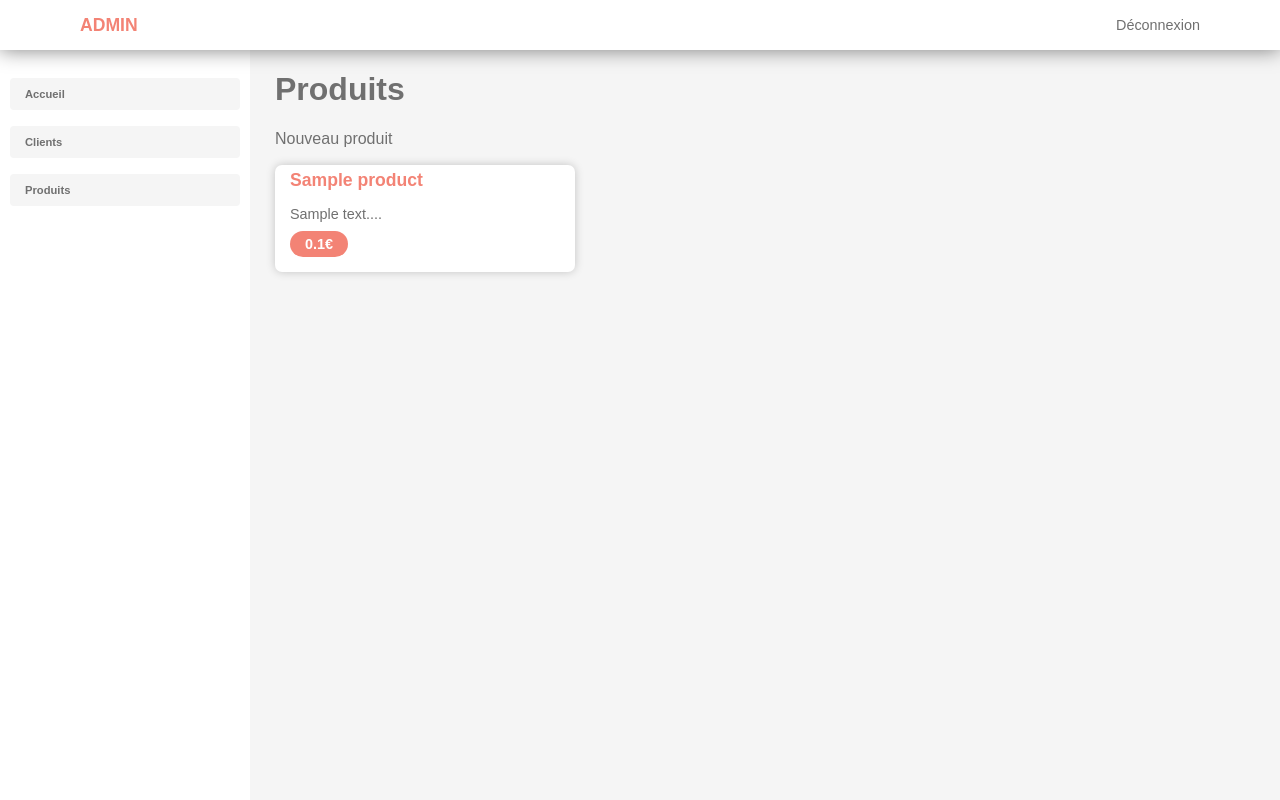
After one commit to simcao/admincore, a Symfony app: template templates/admincore/pages/product/index.html.twig in a window 1280 px wide. The commit adds this page. Run offline with Twig, Linux system fonts and the light colour scheme; the template is opened without the code that fills it: most values are stand-ins (such as "Sample title", 1, 10 or a date in 2020); some libraries are stand-ins or nearby versions.

Commit message:
Added form template

```diff
--- a/assets/admincore/css/components/grid.css
+++ b/assets/admincore/css/components/grid.css
@@ -1,7 +1,8 @@
 main {
-    position: absolute;
+    position: relative;
     top: calc(var(--topbar-height) + 0px);
-    left: calc(var(--sidebar-width) + 20px);
+    left: calc(var(--sidebar-width) + 0px);
+    max-width: calc(100% - var(--sidebar-width));
 }
 .container {
     margin: auto auto;
--- /dev/null
+++ b/assets/admincore/css/components/helper.css
@@ -0,0 +1,13 @@
+.mt-1 {
+    margin-top: .7rem;
+}
+.mt-2 {
+    margin-top: .9rem;
+}
+.mt-3 {
+    margin-top: 1.1rem;
+}
+.text-preview-50 {
+    max-width: 50ch;
+    overflow: hidden;
+}
--- /dev/null
+++ b/assets/admincore/css/elements/badge.css
@@ -0,0 +1,12 @@
+.badge {
+    background-color: var(--color-background);
+    padding: 5px 15px;
+    border-radius: 50px;
+    -moz-border-radius: 50px;
+    -webkit-border-radius: 50px;
+    font-weight: bold;
+}
+.badge-primary {
+    background-color: var(--color-primary);
+    color: var(--color-primary-text);
+}
--- /dev/null
+++ b/assets/admincore/css/elements/card.css
@@ -0,0 +1,27 @@
+.card {
+    background-color: var(--color-box);
+    color: var(--color-text-box);
+    box-sizing: border-box;
+    -webkit-box-sizing: border-box;
+    -moz-box-sizing: border-box;
+    padding: 5px 15px;
+    box-shadow: var(--box-shadow-light);
+    -webkit-box-shadow: var(--box-shadow-light);
+    -moz-box-shadow: var(--box-shadow-light);
+    border-radius: 7px;
+    -webkit-border-radius: 7px;
+    -moz-border-radius: 7px;
+}
+.card .card-title {
+    font-weight: bold;
+    font-size: 1.1rem;
+    text-transform: lowercase;
+    color: var(--color-primary);
+}
+.card .card-title:first-letter {
+    text-transform: capitalize;
+}
+.card .card-body {
+    font-size: .9rem;
+    margin-top: .5rem;
+}
--- a/assets/admincore/css/main.css
+++ b/assets/admincore/css/main.css
@@ -1,6 +1,12 @@
 @import "components/topbar.css";
 @import "components/sidebar.css";
 @import "components/grid.css";
+@import "components/helper.css";
+
+@import "elements/card.css";
+@import "elements/badge.css";
+@import "elements/form.css";
+@import "elements/button.css";
 
 :root {
     --topbar-height: 50px;
--- a/src/AdminCore/Command/ClearFixturesCommand.php
+++ b/src/AdminCore/Command/ClearFixturesCommand.php
@@ -30,7 +30,6 @@ class ClearFixturesCommand extends Command
         parent::__construct($name);
     }
 
-
     /**
      *  Clears database
      *
--- a/src/AdminCore/Fixtures/ProductFixtures.php
+++ b/src/AdminCore/Fixtures/ProductFixtures.php
@@ -9,7 +9,7 @@ class ProductFixtures extends AbstractFixtures
     public function create(): Product
     {
         return (new Product)
-            ->setName($this->generate()->word())
+            ->setName($this->generate()->company())
             ->setPrice($this->generate()->numberBetween(100, 9999))
             ->setDescription($this->generate()->text(255));
     }
--- a/templates/admincore/base.html.twig
+++ b/templates/admincore/base.html.twig
@@ -24,18 +24,12 @@
                 <a href="#" class="sidebar-item-link">Clients</a>
             </div>
             <div class="sidebar-item">
-                <a href="#" class="sidebar-item-link">Produits</a>
+                <a href="{{ path('admin_core_product') }}" class="sidebar-item-link">Produits</a>
             </div>
         </aside>
 
         <main>
-            <div class="container">
-                <div class="row">
-                    <div class="col-12">
-                        <h1>Ici le contenu</h1>
-                    </div>
-                </div>
-            </div>
+            {% block body %}{% endblock %}
         </main>
     </body>
 </html>
--- /dev/null
+++ b/templates/admincore/pages/product/index.html.twig
@@ -0,0 +1,31 @@
+{% extends 'admincore/base.html.twig' %}
+
+{% block body %}
+    <div class="container">
+        <div class="row">
+            <div class="col-12">
+                <h1>Produits</h1>
+                <a href="{{ path('admin_core_product_add') }}">Nouveau produit</a>
+            </div>
+        </div>
+        <div class="row">
+            {% for product in products %}
+                <div class="col-4 mt-3">
+                    <div class="card">
+                        <div class="card-title">
+                            {{ product.name }}
+                        </div>
+                        <div class="card-body">
+                            <p class="text-preview-50">
+                                {{ product.description|slice(0, 150) }}...
+                            </p>
+                            <p>
+                                <span class="badge badge-primary">{{ product.price / 100 }}€</span>
+                            </p>
+                        </div>
+                    </div>
+                </div>
+            {% endfor %}
+        </div>
+    </div>
+{% endblock %}
```
Also changed, not shown: assets/admincore/css/elements/form.css (added, +27 -0 lines), src/AdminCore/Controller/ProductController.php (added, +48 -0 lines), src/AdminCore/Entity/Product.php (added, +65 -0 lines), src/AdminCore/Form/ProductType.php (added, +44 -0 lines), templates/admincore/forms/index.html.twig (added, +18 -0 lines), templates/admincore/forms/theme.html.twig (added, +18 -0 lines), assets/admincore/css/elements/button.css (added), src/AdminCore/readme.md, 1 other file.
